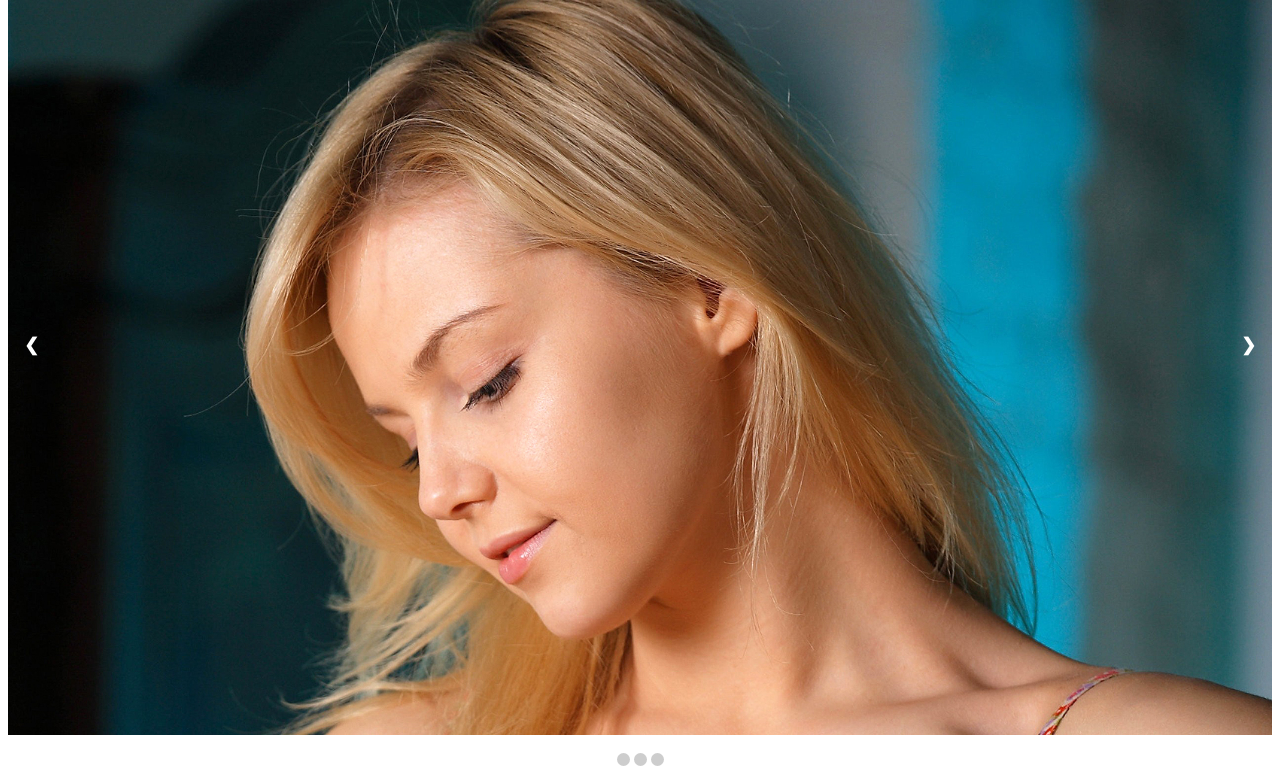
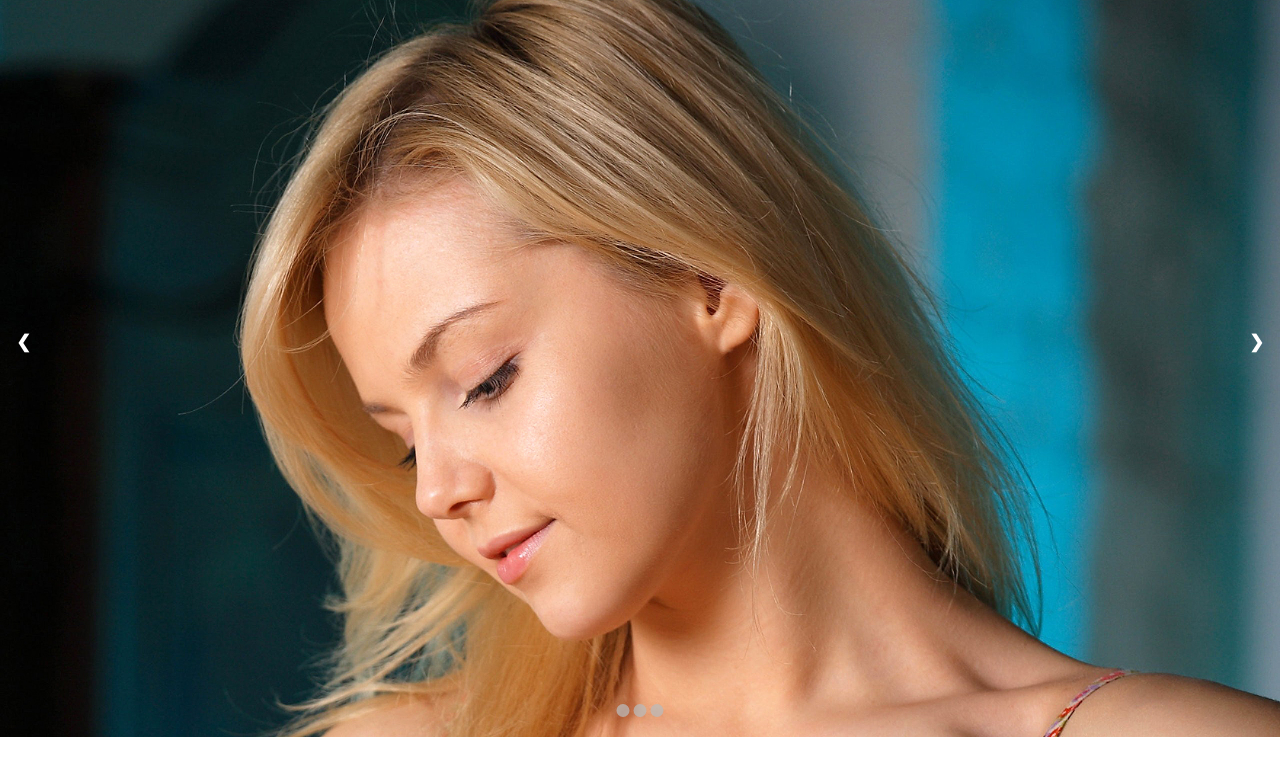
Before and after one commit to seb510/slideJsCarusel, a plain HTML site: page index.html in a window 1280 px wide. Shown: the part 63-837 px from the top of the page. After the commit the page ends 800 px from the top, so only its background shows below. Drawn offline with Linux system fonts and the light colour scheme.

Commit message:
small fixed image

```diff
--- a/style.css
+++ b/style.css
@@ -1,7 +1,24 @@
-.slideshow-container{
-    min-width: 900px;
+* {
+    box-sizing: border-box;
+    margin: 0;
+    padding: 0;
+}
+.slideshow-container {
+    min-width: 648px;
+    height: 100vh;
     position: relative;
-    margin: auto;
+    margin: 0 auto;
+}
+
+.mySlides {
+    position: relative;
+}
+
+.mySlides img {
+    max-width: 100%;
+    width: 100%;
+    height: 100%;
+    object-fit: cover;
 }
 
 .prev, .next{
@@ -18,9 +35,9 @@
     border-radius:  0 3px 3px 0;
 }
 
-.next{
+.next {
     right: 0;
-    border-radius:  3px 0 0 3px;
+    border-radius: 3px 0 0 3px;
 }
 
 .prev:hover, .next:hover{
@@ -37,7 +54,12 @@
 
 .dots{
     display: flex;
+    align-items: center;
     justify-content: center;
+    position: absolute;
+    bottom: 20px;
+    left: 50%;
+    transform: translateX(-50%);
 }
 .dot{
     position: center;
```
Also changed, not shown: index.html (+0 -3 lines).
